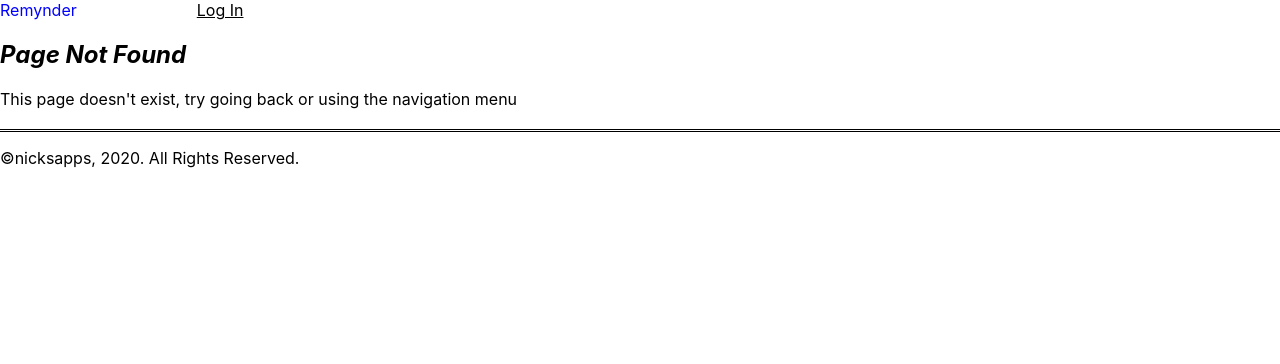
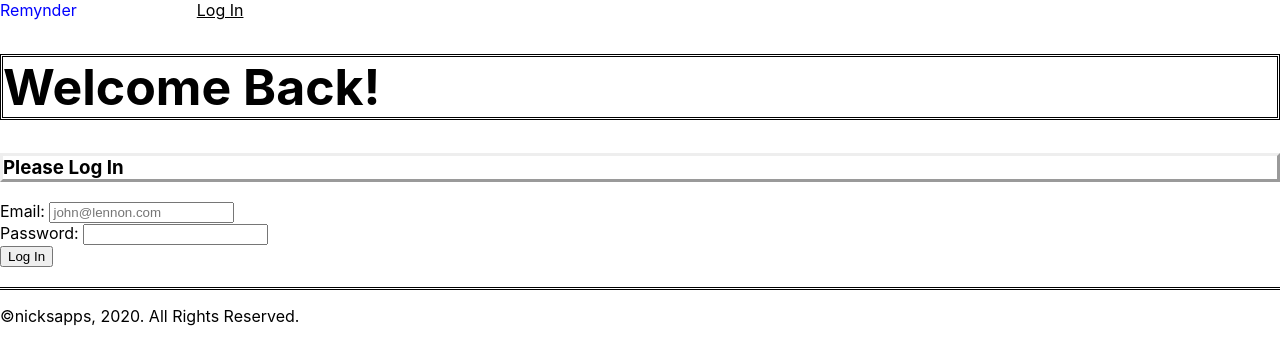
Before and after one commit to nickwilliams4/remynder-app, a React (Create React App) app: page /ReturningUser in a window 1280 px wide. Before the commit this address had no page. Shown: the top 364 px of the page. Built offline with nearby package versions, Linux system fonts and the light colour scheme.

Commit message:
added returning user login page

```diff
--- a/src/App/App.js
+++ b/src/App/App.js
@@ -7,6 +7,7 @@ import NotePage from '../NotePage/NotePage'
 import AddNote from '../AddNote/AddNote'
 import NotFoundPage from '../NotFoundPage/NotFoundPage'
 import {findNote} from '../HelperFunctions'
+import ReturningUser from '../ReturningUser/ReturningUser'
 
 export default class App extends Component {
   state = {
@@ -42,6 +43,7 @@ renderMainRoutes() {
             <Route exact path='/' component={HomePage} />
             <Route path='/NotePage' component={NotePage} />
             <Route path='/AddNote' component={AddNote} />
+            <Route path='/ReturningUser' component={ReturningUser} />
             <Route component={NotFoundPage} />
           </Switch>
         </main>
--- a/src/HomePage/HomePage.js
+++ b/src/HomePage/HomePage.js
@@ -39,19 +39,19 @@ export default class HomePage extends Component {
             </header>
             <form class='signup-form'>
               <div>
-                <label for="first-name">First name</label>
+                <label for="first-name">First name: </label>
                 <input placeholder='First Name' type="text" name='first-name' id='first-name' />
               </div>
               <div>
-                <label for="last-name">Last name</label>
+                <label for="last-name">Last name: </label>
                 <input type="text" name='last-name' id='last-name' placeholder='Last Name' />
               </div>
               <div>
-                <label for="username">Email</label>
+                <label for="username">Email: </label>
                 <input type="text" name='username' id='username' placeholder="john@lennon.com" />
               </div>
               <div>
-                <label for="password">Password</label>
+                <label for="password">Password: </label>
                 <input type="password" name='password' id='password' />
               </div>
               <Link to='/NotePage'>
--- a/src/Nav/Nav.js
+++ b/src/Nav/Nav.js
@@ -10,7 +10,7 @@ export default class Nav extends Component {
         <Link to='/'>
           Remynder
         </Link>
-        <Link to='/NotePage'>
+        <Link to='/ReturningUser'>
           Log In
         </Link>
       </Content>
--- /dev/null
+++ b/src/ReturningUser/ReturningUser.js
@@ -0,0 +1,31 @@
+import React, { Component } from 'react'
+import { Link } from 'react-router-dom'
+import Content from '../Content/Content'
+
+export default class ReturningUser extends Component {
+  render() {
+    return (
+      <Content className='ReturningUser'>
+        <main role="main">
+          <header>
+            <h1>Welcome Back!</h1>
+          </header>
+          <h3>Please Log In</h3>
+          <form class='login-form'>
+              <div>
+                <label for="username">Email: </label>
+                <input type="text" name='username' id='username' placeholder="john@lennon.com" />
+              </div>
+              <div>
+                <label for="password">Password: </label>
+                <input type="password" name='password' id='password' />
+              </div>
+              <Link to='/NotePage'>
+                <button type='submit'>Log In</button>
+              </Link>
+            </form>
+        </main>
+      </Content>
+    )
+  }
+}
```
